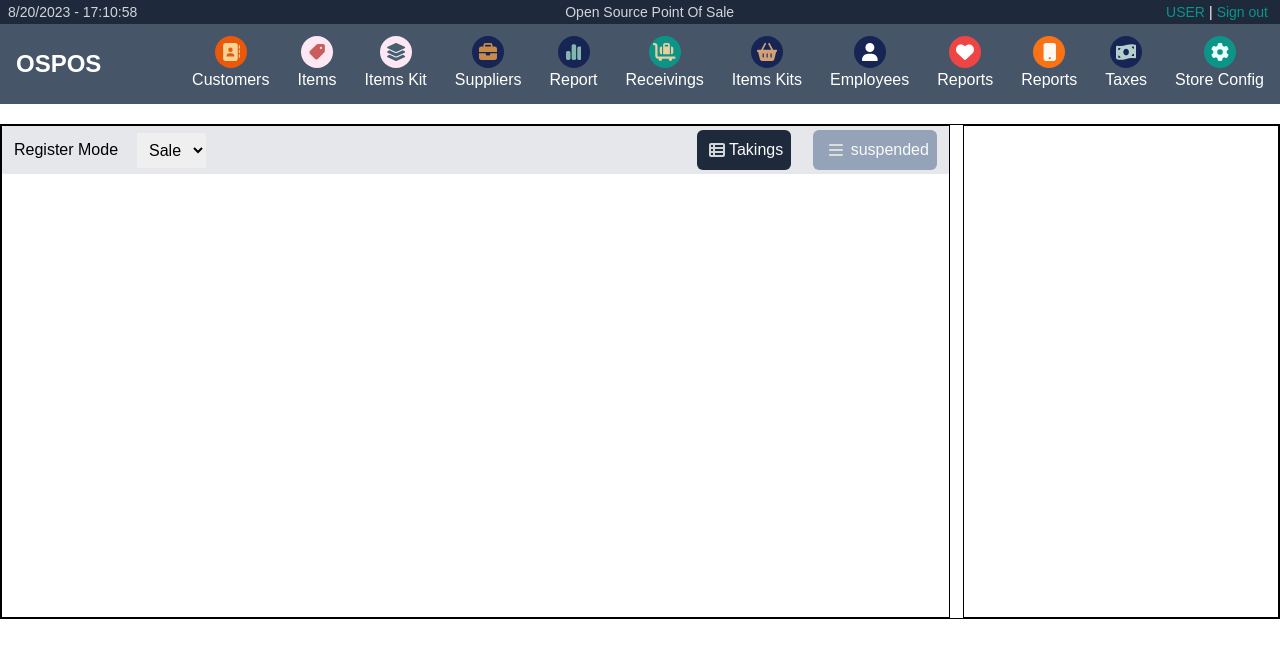
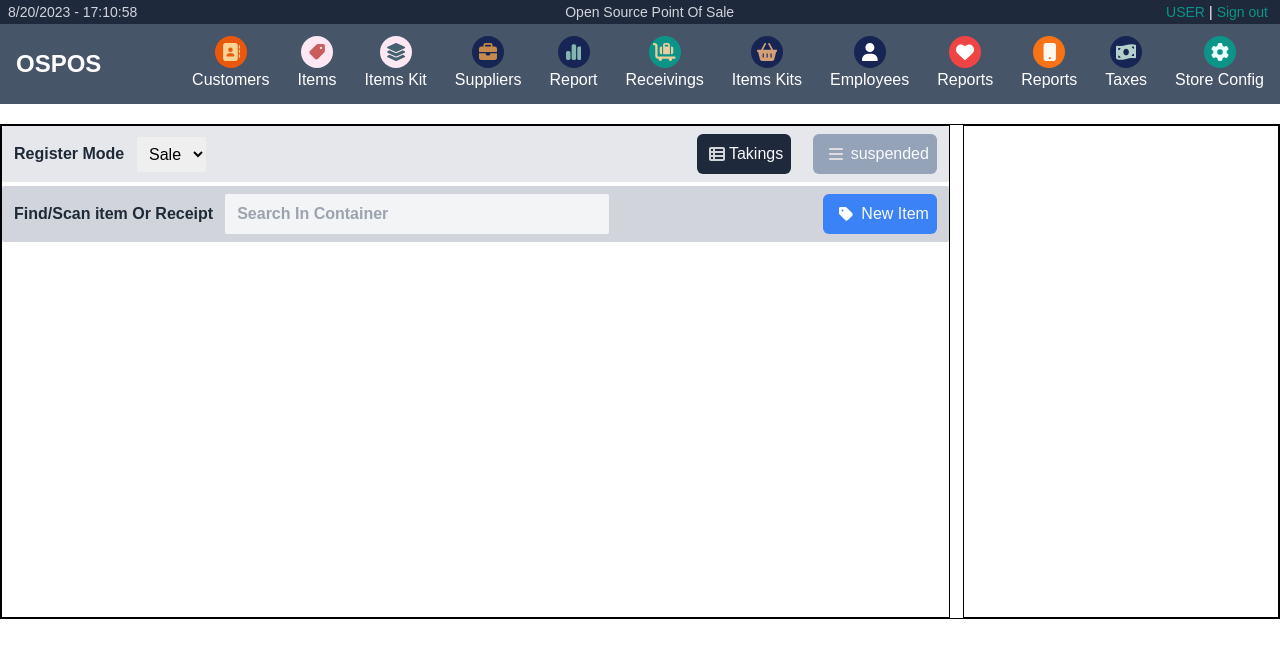
Before and after one commit to FYOTOL1/next_app, a Next.js app: page / in a window 1280 px wide. Shown: the top 658 px of the page. Built offline with nearby package versions, Linux system fonts and the light colour scheme.

Commit message:
End Center Section In Left Section

```diff
--- a/src/app/components/section_one/Lsection.tsx
+++ b/src/app/components/section_one/Lsection.tsx
@@ -1,17 +1,17 @@
-import React from "react";
+"use client";
+import React, { memo, useState } from "react";
 import style from "./style.module.css";
-import { suppliers, suspended, takings } from "../svg";
+import { suspended, takings } from "../svg";
 
-export default function Lsection() {
+function Lsection() {
+  const [val, setval] = useState(String);
   return (
     <>
       <div className={style.leftS}>
-        <div
-          className={`${style.top} flex justify-between items-center h-12 px-3 rounded-sm bg-gray-200`}
-        >
+        <div className="Top flex justify-between items-center h-14 px-3 rounded-sm bg-gray-200">
           <div className="flex justify-between items-center w-48 h-10">
-            <p>Register Mode</p>
-            <select className="p-2 outline-none capitalize">
+            <p className="font-semibold text-gray-800">Register Mode</p>
+            <select className="p-2 outline-none capitalize cursor-pointer rounded-sm transition-opacity hover:opacity-70 focus:opacity-70">
               <option value="sale">sale</option>
               <option value="sale">sale</option>
               <option value="sale">sale</option>
@@ -28,9 +28,40 @@ export default function Lsection() {
             </div>
           </div>
         </div>
-        <div className=""></div>
+        <div className="Center flex justify-between items-center h-14 py-2 px-3 bg-gray-300 mt-1 rounded-sm">
+          <div className="flex items-center justify-between h-full ">
+            <p className="font-semibold text-gray-800 ">
+              Find/Scan item Or Receipt
+            </p>
+            <input
+              className="w-96 mx-3 h-full rounded-sm bg-gray-100 outline-none px-3 text-gray-700 font-semibold"
+              type="text"
+              placeholder="Search In Container"
+              onChange={(e) => {
+                setval(e.target.value.toString());
+              }}
+              value={val}
+            />
+          </div>
+          <div className="flex justify-between items-center w-30 h-full bg-blue-500 rounded-md py-1 px-2 text-slate-50 cursor-pointer transition-opacity hover:opacity-75">
+            <p className="px-2">
+              <svg
+                xmlns="http://www.w3.org/2000/svg"
+                height="1em"
+                viewBox="0 0 448 512"
+              >
+                <path
+                  fill="#fff"
+                  d="M0 80V229.5c0 17 6.7 33.3 18.7 45.3l176 176c25 25 65.5 25 90.5 0L418.7 317.3c25-25 25-65.5 0-90.5l-176-176c-12-12-28.3-18.7-45.3-18.7H48C21.5 32 0 53.5 0 80zm112 32a32 32 0 1 1 0 64 32 32 0 1 1 0-64z"
+                />
+              </svg>
+            </p>
+            <p>New Item</p>
+          </div>
+        </div>
         <div className=""></div>
       </div>
     </>
   );
 }
+export default memo(Lsection);
```
